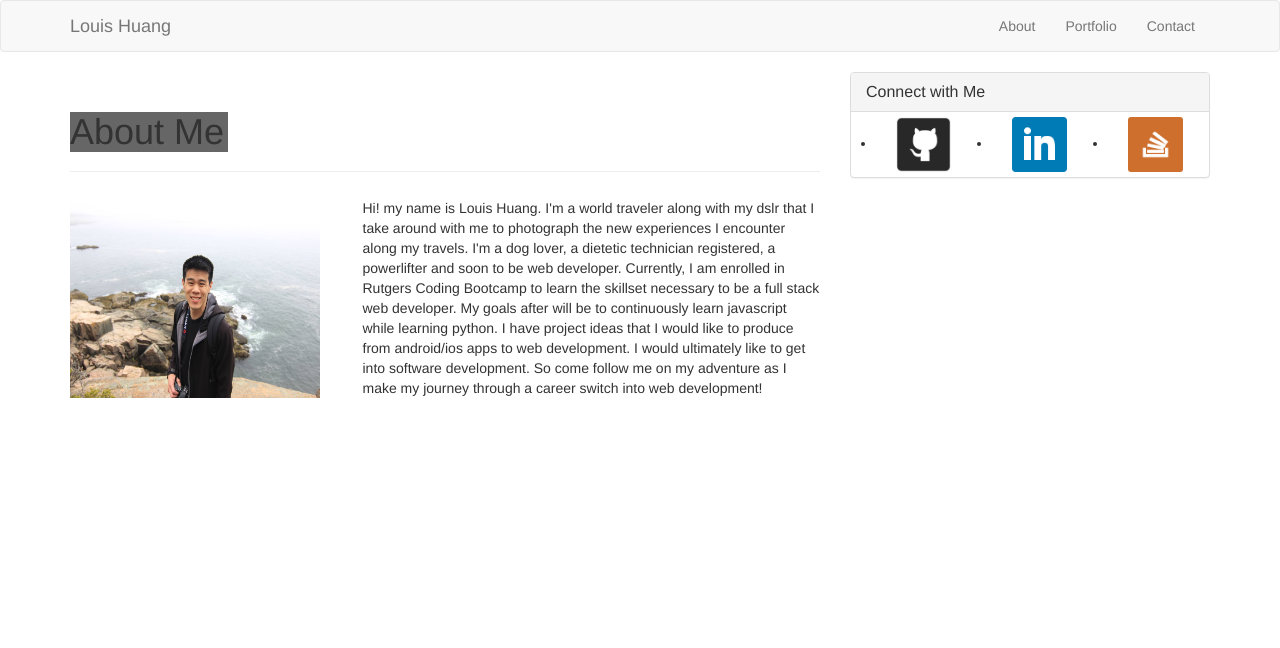
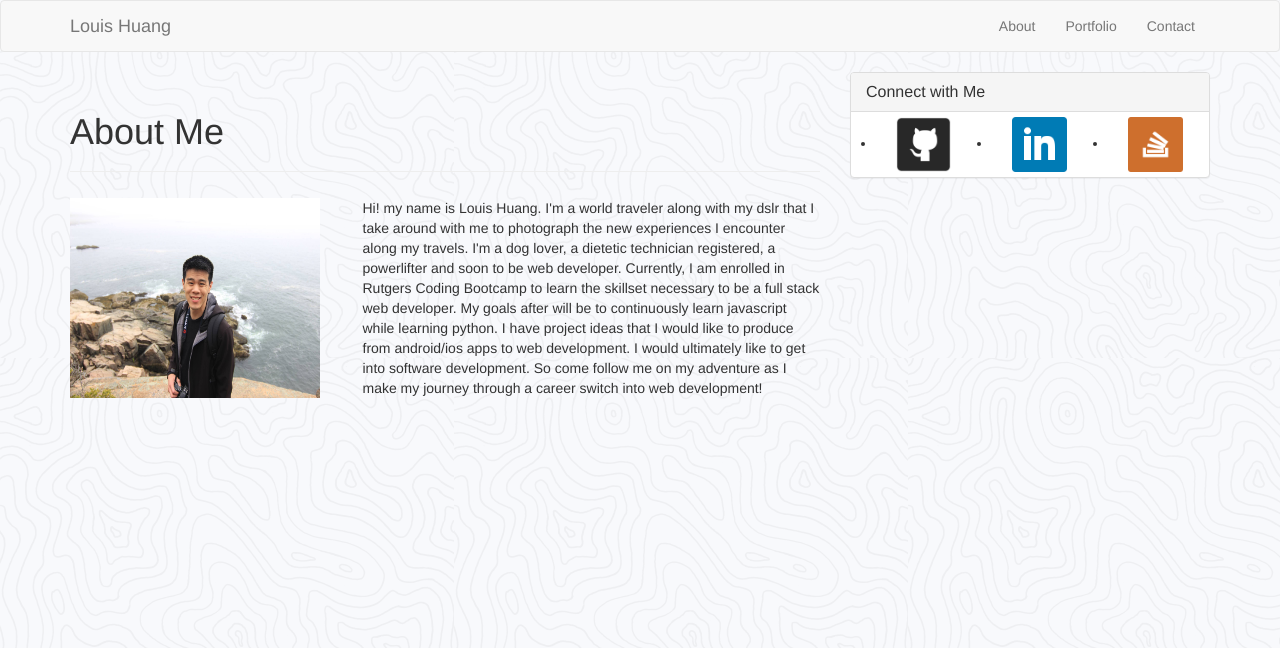
Before and after one commit to zlouis/Portfolio, a PHP site: page / in a window 1280 px wide. Shown: the top 648 px of the page. Run offline with PHP 8.4, Linux system fonts and the light colour scheme.

Commit message:
Add files via upload
Updated with ccs3 and background

```diff
--- a/Assignment2/Assets/css/style.css
+++ b/Assignment2/Assets/css/style.css
@@ -1,5 +1,22 @@
 
+/*-----header----*/
+/* Grow */
+.hvr-grow {
+    display: inline-block;
+    vertical-align: middle;
+    transform: translateZ(0);
+    box-shadow: 0 0 1px rgba(0, 0, 0, 0);
+    backface-visibility: hidden;
+    -moz-osx-font-smoothing: grayscale;
+    transition-duration: 0.3s;
+    transition-property: transform;
+}
 
+.hvr-grow:hover,
+.hvr-grow:focus,
+.hvr-grow:active {
+    transform: scale(1.1);
+}
 
 
 
@@ -13,7 +30,7 @@
 
 }
 .about-me {
-	background-color:#666666;
+	/*background-color:#666666;*/
 	width: 21%;
 }
 
@@ -54,6 +71,18 @@
 	margin-left:5.2%;
 
 }
+	}
+
+	html {
+		background-image: url('../images/travel.png');
+	}
+	body {
+		background-image: url('../images/travel.png');
+	}
+
+
+
+
 
 
 
--- a/Assignment2/Contact.html
+++ b/Assignment2/Contact.html
@@ -17,9 +17,9 @@
        </div>
        <div class="collapse navbar-collapse" id="bs-example-navbar-collapse-1">
          <ul class="nav navbar-nav navbar-right">
-           <li><a href="index.html">About</a></li>
-           <li><a href="portfolio.html">Portfolio</a></li>
-           <li><a href="contact.html">Contact</a></li>
+           <li><a href="index.html" class="hvr-grow">About</a></li>
+           <li><a href="portfolio.html" class="hvr-grow">Portfolio</a></li>
+           <li><a href="contact.html" class="hvr-grow">Contact</a></li>
          </ul>
        </div>
      </div>
--- a/Assignment2/Index.html
+++ b/Assignment2/Index.html
@@ -17,9 +17,9 @@
        </div>
        <div class="collapse navbar-collapse" id="bs-example-navbar-collapse-1">
          <ul class="nav navbar-nav navbar-right">
-           <li><a href="index.html"> About</a></li>
-           <li><a href="portfolio.html">Portfolio</a></li>
-           <li><a href="contact.html">Contact</a></li>
+           <li><a href="index.html" class="hvr-grow"> About</a></li>
+           <li><a href="portfolio.html" class="hvr-grow">Portfolio</a></li>
+           <li><a href="contact.html" class="hvr-grow">Contact</a></li>
          </ul>
        </div>
      </div>
--- a/Assignment2/portfolio.html
+++ b/Assignment2/portfolio.html
@@ -17,9 +17,9 @@
        </div>
        <div class="collapse navbar-collapse" id="bs-example-navbar-collapse-1">
          <ul class="nav navbar-nav navbar-right">
-           <li><a href="index.html">About</a></li>
-           <li><a href="portfolio.html">Portfolio</a></li>
-           <li><a href="contact.html">Contact</a></li>
+           <li><a href="index.html" class="hvr-grow">About</a></li>
+           <li><a href="portfolio.html" class="hvr-grow">Portfolio</a></li>
+           <li><a href="contact.html" class="hvr-grow">Contact</a></li>
          </ul>
        </div>
      </div>
```
Also changed, not shown: Assignment2/Assets/images/Travel.png (added).
